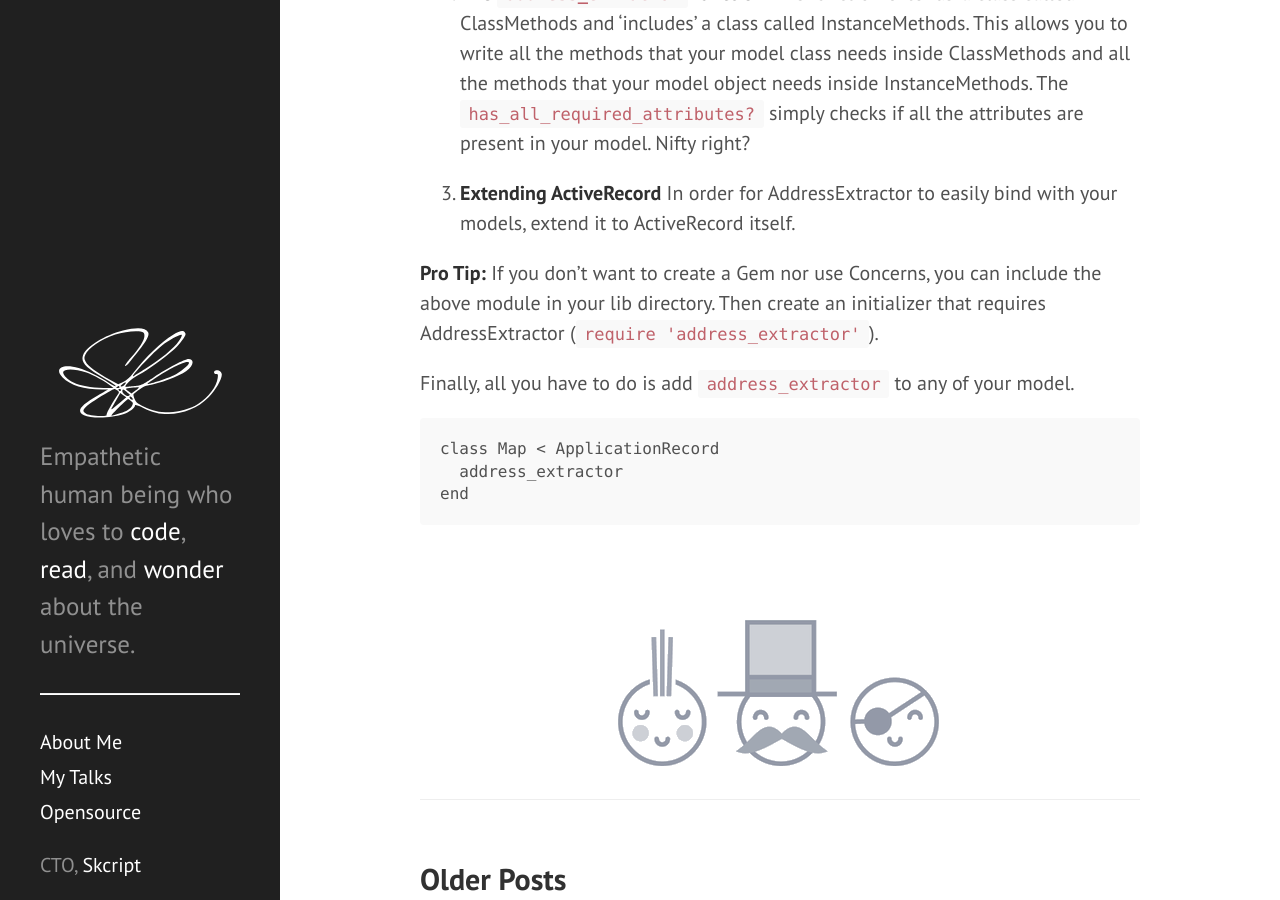
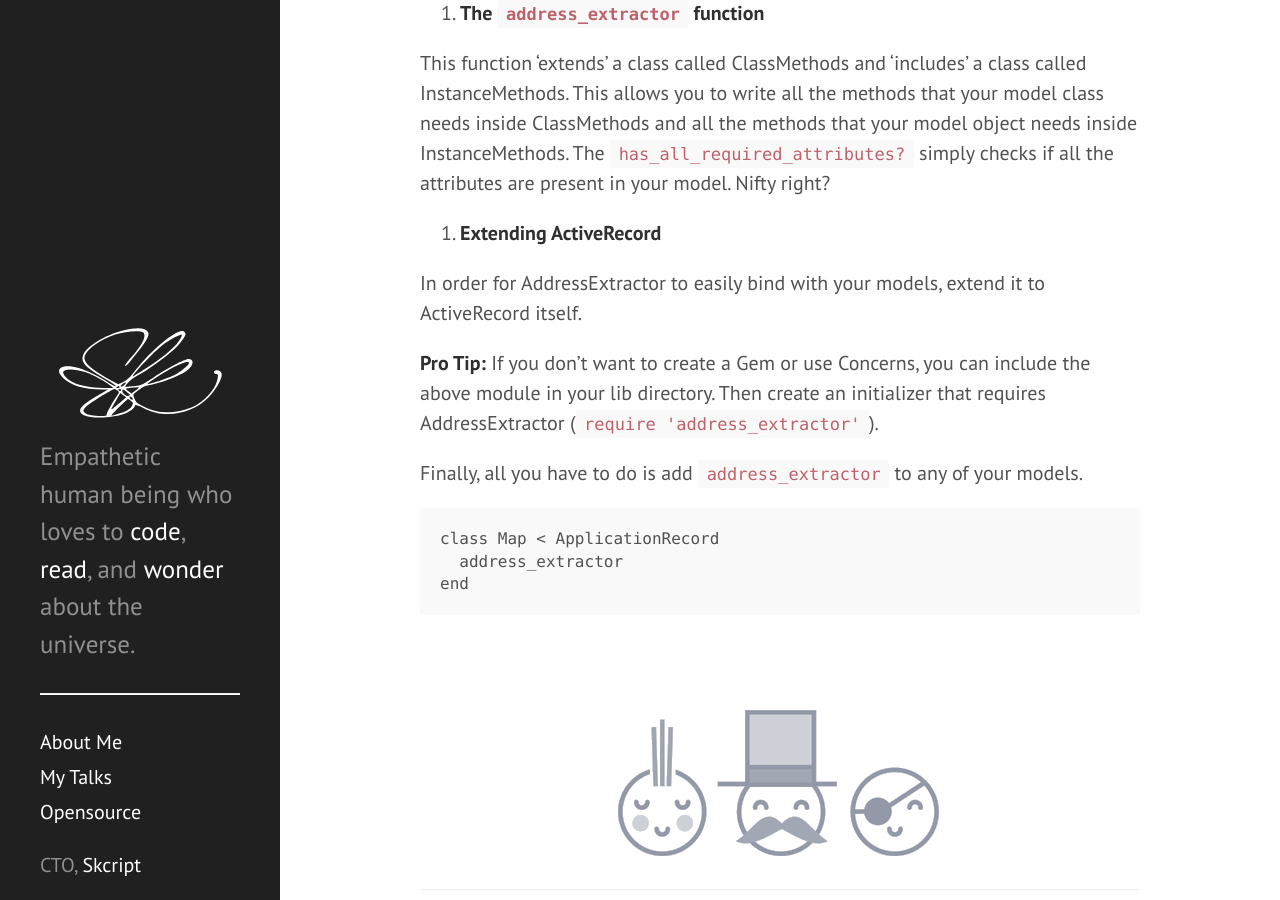
Before and after one commit to swaathi/swaathi.github.io, a Jekyll site: the page built from _posts/2018-02-09-rails-strategy-for-reusing-common-behavior-in-models.md, in a window 1280 px wide and 900 px high, scrolled down 3390 px. Built offline with Jekyll 4.4.1, drawn with Linux system fonts in a browser that asks for light colours.

Commit message:
Update 2018-02-09-rails-strategy-for-reusing-common-behavior-in-models.md

````diff
--- a/_posts/2018-02-09-rails-strategy-for-reusing-common-behavior-in-models.md
+++ b/_posts/2018-02-09-rails-strategy-for-reusing-common-behavior-in-models.md
@@ -125,19 +125,22 @@
 There's three things to watch out here,
 
 1. **The `REQUIRED_ATTRIBUTES` constant**
+
 This is a simple array of all attributes that your Gem requires to function.
 
 2. **The `address_extractor` function**
+
 This function 'extends' a class called ClassMethods and 'includes' a class called InstanceMethods. This allows you to write all the methods that your model class needs inside ClassMethods and all the methods that your model object needs inside InstanceMethods.
 The `has_all_required_attributes?` simply checks if all the attributes are present in your model. Nifty right?
 
 3. **Extending ActiveRecord**
+
 In order for AddressExtractor to easily bind with your models, extend it to ActiveRecord itself.
 
 **Pro Tip:**
-If you don't want to create a Gem nor use Concerns, you can include the above module in your lib directory. Then create an initializer that requires AddressExtractor (`require 'address_extractor'`).
+If you don't want to create a Gem or use Concerns, you can include the above module in your lib directory. Then create an initializer that requires AddressExtractor (`require 'address_extractor'`).
 
-Finally, all you have to do is add `address_extractor` to any of your model.
+Finally, all you have to do is add `address_extractor` to any of your models.
 
 ```
 class Map < ApplicationRecord
````
